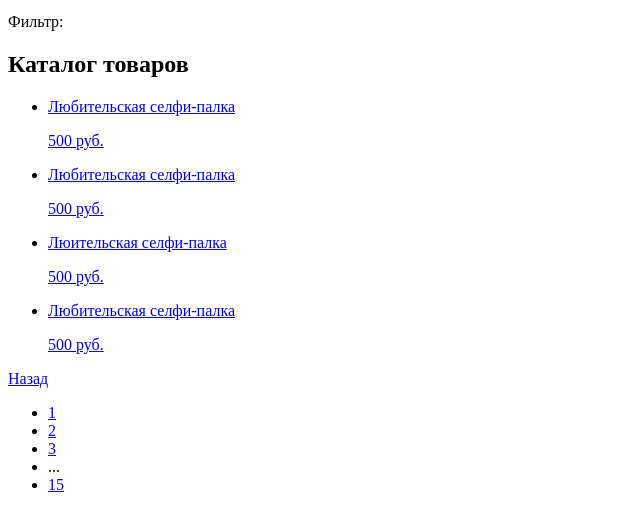
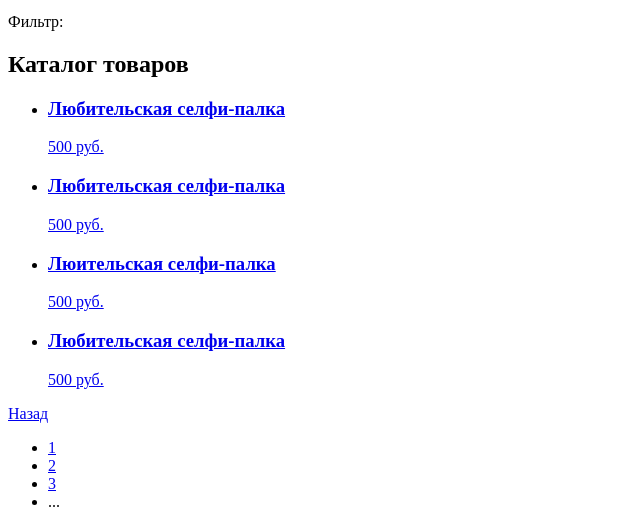
Before and after one commit to htmlacademy-htmlcss/861381-device-33, a plain HTML site: page catalog.html in a window 1280 px wide. Shown: the part 516-1023 px from the top of the page, without its empty margins (0-640 px from the left). Drawn offline with Linux system fonts and the light colour scheme.

Commit message:
Карточки товара в каталоге

```diff
--- a/catalog.html
+++ b/catalog.html
@@ -65,25 +65,25 @@
       <ul class="catalog-list">
         <li class="catalog-list__item">
           <a href="#" class="catalog-list__item">
-            <p class="item-name">Любительская селфи-палка</p>
+            <h3>Любительская селфи-палка</h3>
             <p class="item-price">500 руб.</p>
           </a>
         </li>
         <li class="catalog-list__item">
           <a href="#" class="catalog-list__item">
-            <p class="item-name">Любительская селфи-палка</p>
+            <h3>Любительская селфи-палка</h3>
             <p class="item-price">500 руб.</p>
           </a>
         </li>
         <li class="catalog-list__item">
           <a href="#" class="catalog-list__item">
-            <p class="item-name">Люительская селфи-палка</p>
+            <h3>Люительская селфи-палка</h3>
             <p class="item-price">500 руб.</p>
           </a>
         </li>
         <li class="catalog-list__item">
           <a href="#" class="catalog-list__item">
-            <p class="item-name">Любительская селфи-палка</p>
+            <h3>Любительская селфи-палка</h3>
             <p class="item-price">500 руб.</p>
           </a>
         </li>
```
